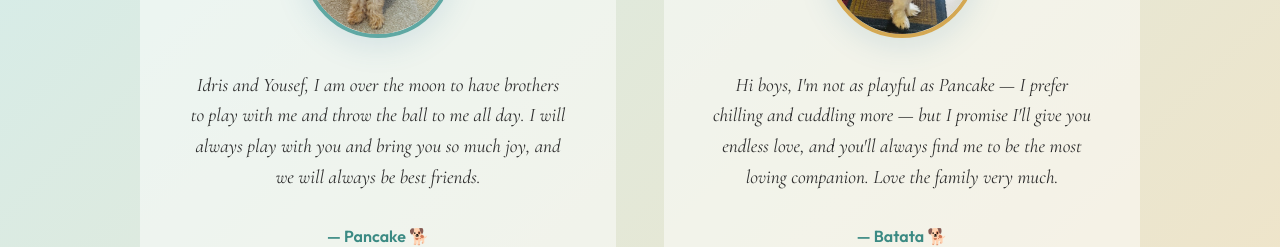
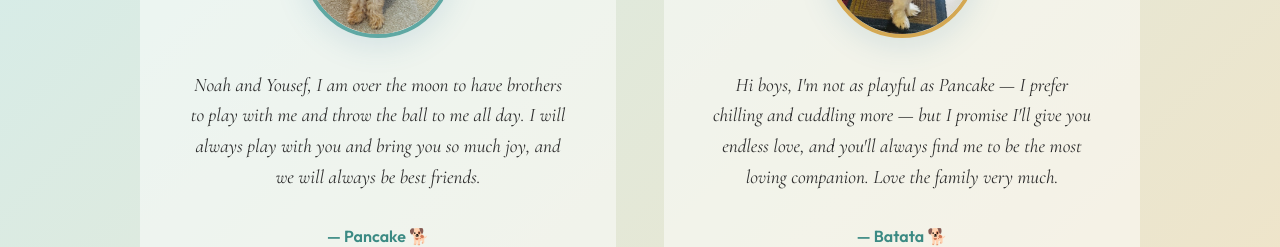
Before and after one commit to Kholoud-Ibrahim/babies_app, a React (Vite) app: page / in a window 1280 px wide. Shown: the part 2633-2880 px from the top of the page. Built offline with nearby package versions, Linux system fonts and the light colour scheme; no server answers; the database is empty.

Commit message:
Update home page quotes to use Noah instead of Idris

```diff
--- a/src/pages/Home.jsx
+++ b/src/pages/Home.jsx
@@ -227,7 +227,7 @@ function Home() {
           </div>
           <span className="quote-mark">"</span>
           <blockquote>
-            Idris and Yousef, you are coming into a family<br />
+            Noah and Yousef, you are coming into a family<br />
             who will always love you unconditionally, celebrate you,<br />
             protect you, and make sure you are always safe.
           </blockquote>
@@ -249,7 +249,7 @@ function Home() {
               <img src="/images/pancake.jpeg" alt="Pancake" />
             </div>
             <blockquote>
-              Idris and Yousef, I am over the moon to have brothers
+              Noah and Yousef, I am over the moon to have brothers
               to play with me and throw the ball to me all day.
               I will always play with you and bring you so much joy,
               and we will always be best friends.
```
